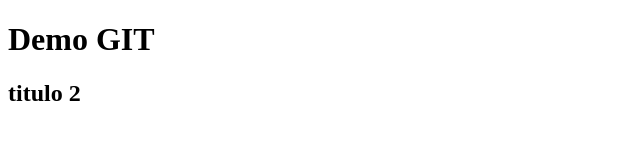
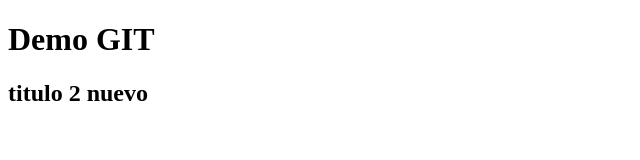
Before and after one commit to lucero-pk/hello-world-git, a plain HTML site: page index.html in a window 1280 px wide. Shown: the full height of the page, 0-640 px from the left. Drawn offline with Linux system fonts and the light colour scheme.

Commit message:
se modifico titulo2 de index

```diff
--- a/index.html
+++ b/index.html
@@ -9,7 +9,7 @@
     <div>
         <header>
             <h1>Demo GIT</h1>
-            <h2>titulo 2</h2>
+            <h2>titulo 2 nuevo</h2>
         </header>
     </div>
 </body>
```
